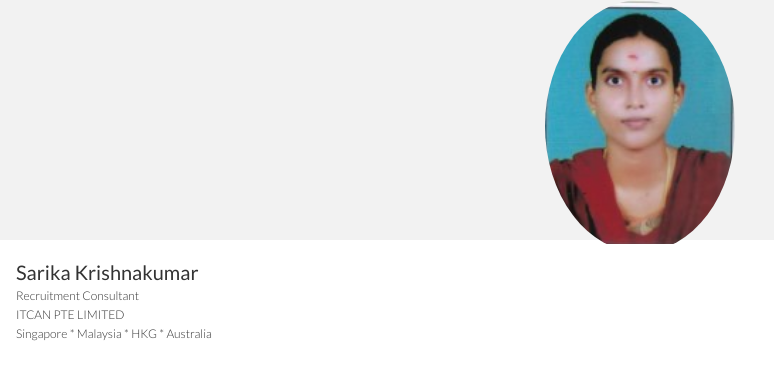
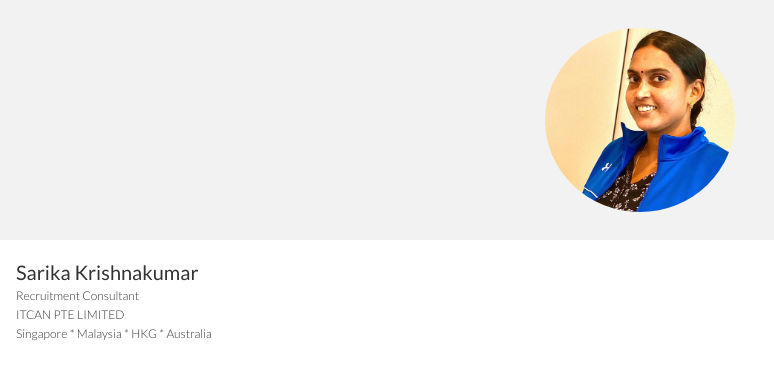
Before and after one commit to ITCANNAMECARD/SARIKA, a plain HTML site: page index.html in a window 1280 px wide. Shown: the top 366 px of the page, 0-774 px from the left. Drawn offline with Linux system fonts and the light colour scheme; a web font is replaced by a local one.

Commit message:
Update index.html

```diff
--- a/index.html
+++ b/index.html
@@ -14,7 +14,7 @@
 			<div class="row">
 				<div class="col"></div>
 				<div class="col is-5">
-					<img class="profile-pic" src="SARIKA KRISHNAKUMAR.jpg" alt="Profile Picture">
+					<img class="profile-pic" src="SARIKA.jpeg" alt="Profile Picture">
 				</div>
 				<div class="col"></div>
 			</div>
```
